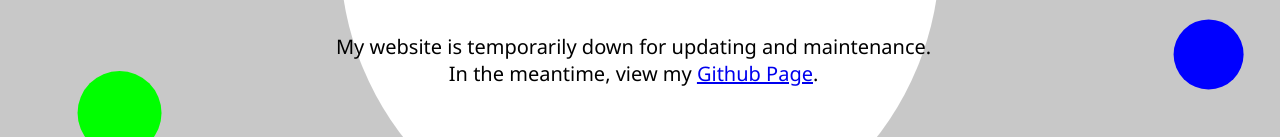
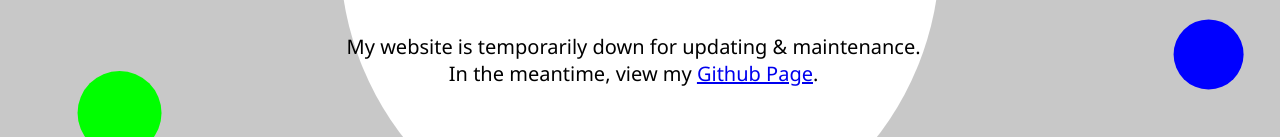
Before and after one commit to polarr/polarr.github.io, a plain HTML site: page index.html in a window 1280 px wide. Shown: the part 447-584 px from the top of the page. Drawn offline with Linux system fonts and the light colour scheme.

Commit message:
Update index.html

```diff
--- a/index.html
+++ b/index.html
@@ -54,7 +54,7 @@
     <div id = "circleDiv"><div id = "circle"></div></div>
     <div id = "warning"><img src = "https://image.flaticon.com/icons/png/512/66/66872.png" width = "100px"></div>
     <h1 id = "title">Sorry!</h1>
-    <div id = "description">My website is temporarily down for updating and maintenance.<br>
+    <div id = "description">My website is temporarily down for updating & maintenance.<br>
     In the meantime, view my <a href = "https://github.com/1e9end">Github Page</a>.</div>
 </body>
 <script>
```
